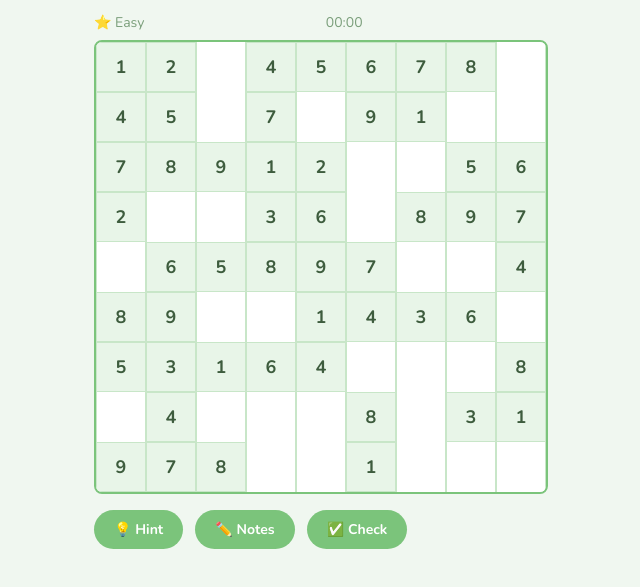
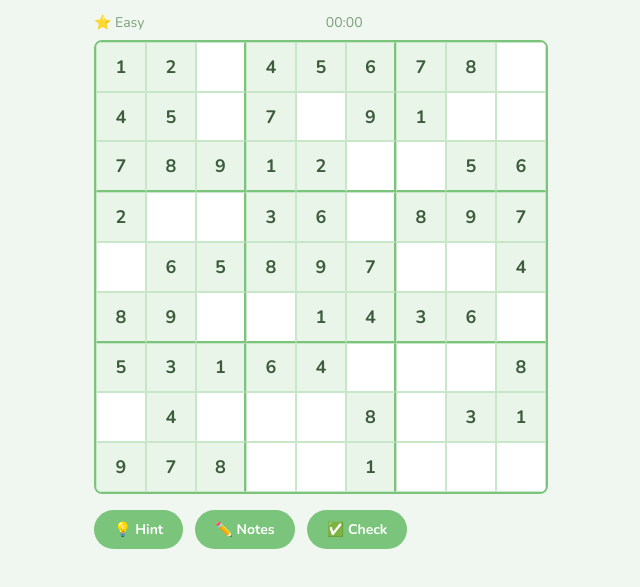
Before and after one commit to 2notwo/Sashoku, a plain HTML site: page index.html in a window 1280 px wide. Shown: the part 155-742 px from the top of the page, without its empty margins (319-959 px from the left). Drawn offline with nearby package versions, Linux system fonts and the light colour scheme.

Commit message:
Add 3x3 borders to board

```diff
--- a/style.css
+++ b/style.css
@@ -49,7 +49,10 @@ body{
     text-align: center;
     outline: none;
     font-family: inherit;
-    font-size: large;
+    font-size: 18px;
+    font-weight: 600;
+    background: transparent;
+    color: var(--primary);
 
 }
 
@@ -93,3 +96,11 @@ header{
 .btn:hover{
     background-color: var(--primary-dark);
 }
+
+
+.border-right {
+  border-right: 2px solid var(--primary);
+}
+.border-bottom {
+  border-bottom: 2px solid var(--primary);
+}
--- a/sudoku.js
+++ b/sudoku.js
@@ -121,10 +121,19 @@ function drawBoard() {
 
   for (let row = 0; row < 9; row++) {
     for (let col = 0; col < 9; col++) {
+
       const cell = document.createElement("div");
       cell.classList.add("cell");
       cell.dataset.row = row;
       cell.dataset.col = col;
+
+      if ((col + 1) % 3 === 0 && col !== 8) {
+        cell.classList.add("border-right");
+      }
+      if ((row + 1) % 3 === 0 && row !== 8) {
+        cell.classList.add("border-bottom");
+      }
+
       if (isEmpty(row, col)) {
         const input = document.createElement("input");
         input.type = "text";
```
